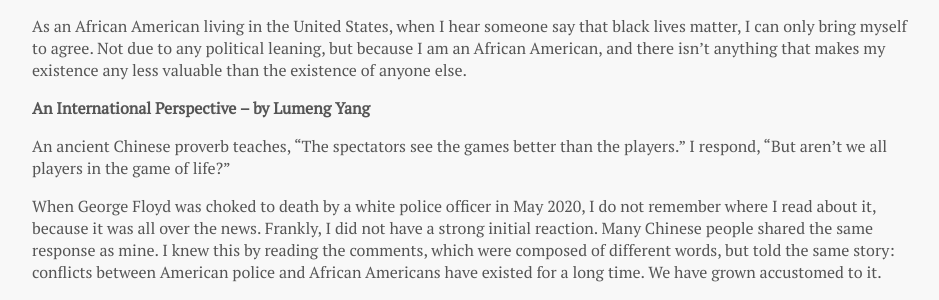
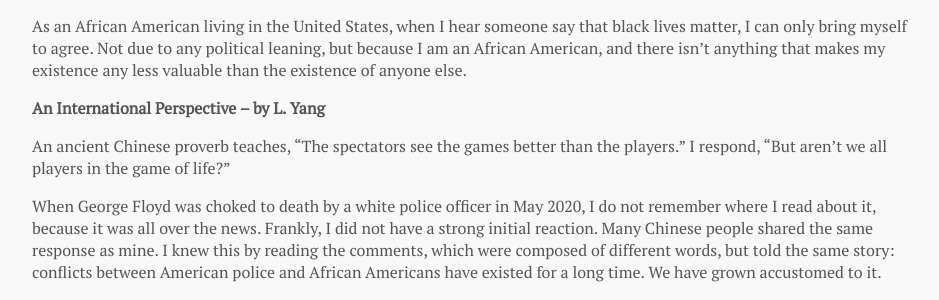
Before and after one commit to Ave-Wat/DPFP-Website, a Flask app: page /projects/Black_Lives_Matter in a window 1280 px wide. Shown: the part 4169-4469 px from the top of the page, without its empty margins (163-1102 px from the left). Run offline with Flask 2, Linux system fonts and the light colour scheme; parts of the project's set-up code (start-up, migrations or seed data) failed here and were passed over; some libraries are stand-ins or nearby versions.

Commit message:
changed name

```diff
--- a/templates/Black_Lives_Matter.html
+++ b/templates/Black_Lives_Matter.html
@@ -55,7 +55,7 @@
 
 <P class="p29 ft1">their agenda. This isn’t me explaining why I don’t support the Black Lives Matter movement (because I do), but rather why I lament the commoditization of the phrase into a political and corporate tool.</P>
 <P class="p30 ft1">As an African American living in the United States, when I hear someone say that black lives matter, I can only bring myself to agree. Not due to any political leaning, but because I am an African American, and there isn’t anything that makes my existence any less valuable than the existence of anyone else.</P>
-<P class="p8 ft2">An International Perspective <SPAN class="ft1">– by Lumeng Yang</SPAN></P>
+<P class="p8 ft2">An International Perspective <SPAN class="ft1">– by L. Yang</SPAN></P>
 <P class="p31 ft1">An ancient Chinese proverb teaches, “The spectators see the games better than the players.” I respond, “But aren’t we all players in the game of life?”</P>
 <P class="p32 ft1">When George Floyd was choked to death by a white police officer in May 2020, I do not remember where I read about it, because it was all over the news. Frankly, I did not have a strong initial reaction. Many Chinese people shared the same response as mine. I knew this by reading the comments, which were composed of different words, but told the same story: conflicts between American police and African Americans have existed for a long time. We have grown accustomed to it.</P>
 <P class="p33 ft3">Our reactions appeared so calm, as I thought afterward. Chinese people tend to be proud of our emotionless state. Of course, rarely is anyone born with such mental preparedness. Chinese people trained ourselves and our children to minimize reactions. It is a skill developed later in life. We believe that we have a good reason: emotions push the players to make the wrong move, but spectators usually analyze others’ games logically, for their interests can not be affected anyway. We like to position ourselves as spectators. After all, who wants to be a fool?</P>
```
